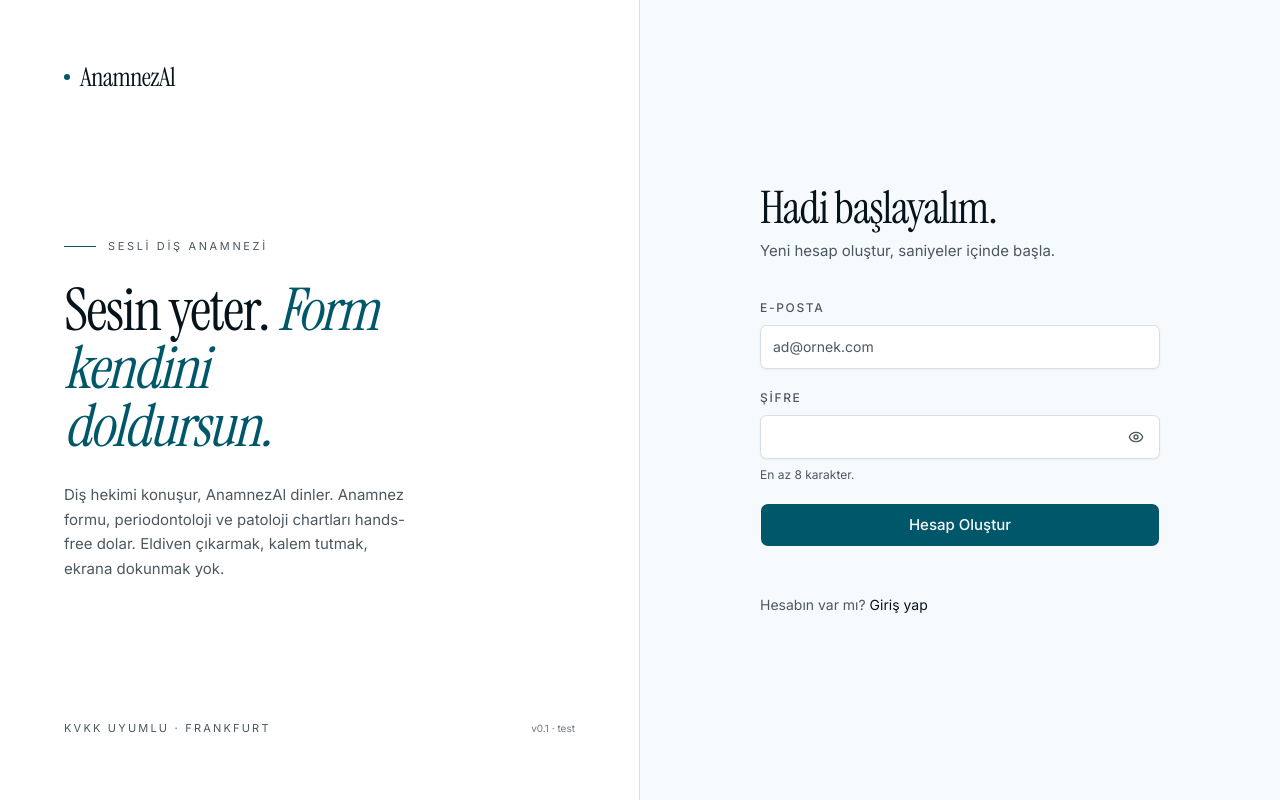
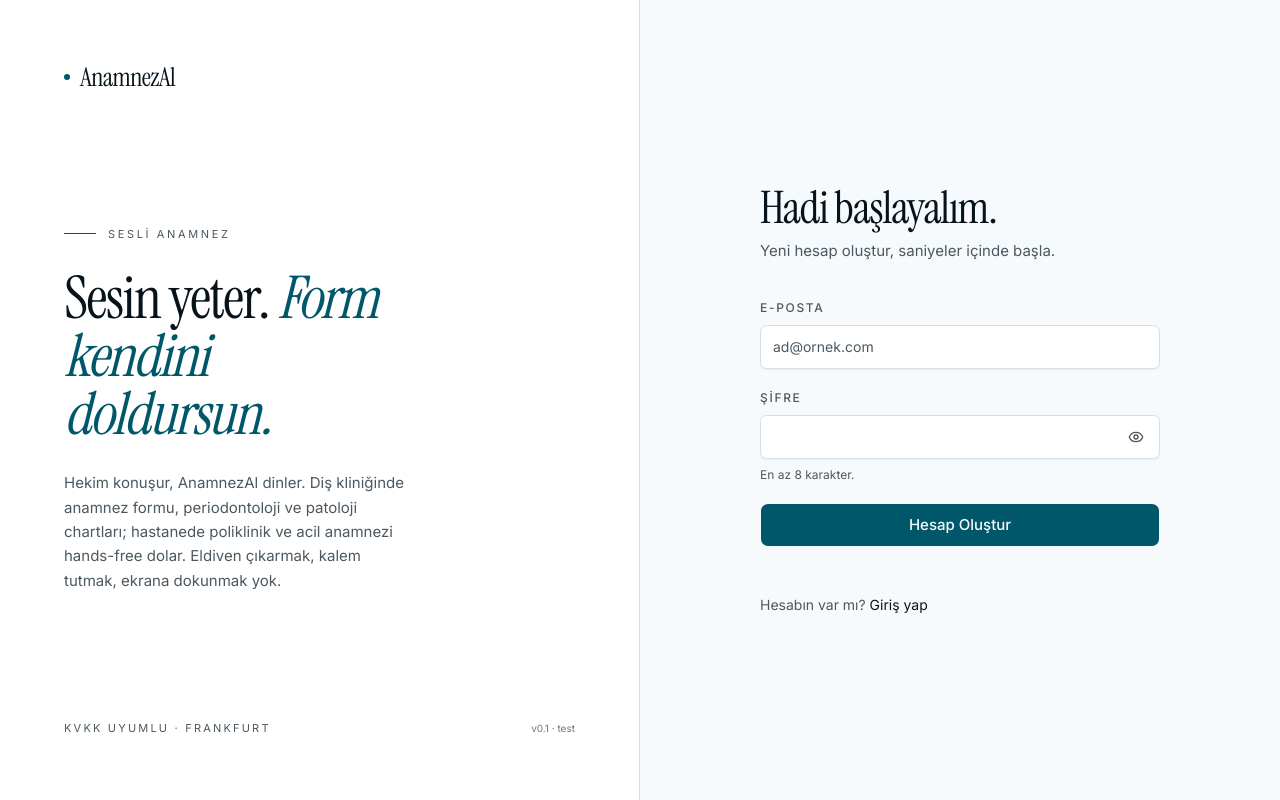
Before and after one commit to aliegecubuk/anamnez_ai, a Next.js app: page /sign-up in a window 1280 px wide. Built offline with nearby package versions, Linux system fonts and the light colour scheme; no server answers.

Commit message:
chore(ui): generalize copy from dental-only to anamnesis
Drop the stale 'coming soon' list from the dashboard and update
metadata/AuthShell copy to cover both dental clinic and hospital
(poliklinik/acil) modules.

```diff
--- a/src/app/dashboard/page.tsx
+++ b/src/app/dashboard/page.tsx
@@ -1,7 +1,7 @@
 import Link from 'next/link'
 import { auth, currentUser } from '@clerk/nextjs/server'
 import { redirect } from 'next/navigation'
-import { ArrowUpRight, Mic, Activity, Stethoscope } from 'lucide-react'
+import { ArrowUpRight } from 'lucide-react'
 import { supabaseAdmin } from '@/lib/supabase/admin'
 import TopBar from '@/components/app/TopBar'
 import KvkkGate from '@/components/consent/KvkkGate'
@@ -102,28 +102,6 @@ export default async function DashboardPage() {
           </div>
         </Link>
 
-        {/* Coming-soon list */}
-        <section className="mt-14">
-          <p className="mb-6 text-[11px] uppercase tracking-[0.22em] text-muted-foreground">Yakında</p>
-          <ul className="divide-y divide-border border-y border-border">
-            <ComingSoon
-              icon={<Mic className="h-4 w-4" />}
-              title="Sesli anamnez"
-              note="Whisper · Türkçe · gerçek zamanlı"
-            />
-            <ComingSoon
-              icon={<Activity className="h-4 w-4" />}
-              title="Periodontoloji chartı"
-              note="6 noktalı FDI · sesle doldurma"
-            />
-            <ComingSoon
-              icon={<Stethoscope className="h-4 w-4" />}
-              title="Patoloji chartı"
-              note="32 diş görsel · çoklu durum"
-            />
-          </ul>
-        </section>
-
         <footer className="mt-20 flex items-center justify-between text-[11px] uppercase tracking-[0.2em] text-muted-foreground">
           <span>KVKK uyumlu · Frankfurt eu-central-1</span>
           <span className="font-mono normal-case tracking-normal">v0.1 · test</span>
@@ -147,25 +125,3 @@ function StatRow({ label, value, hint }: { label: string; value: string; hint?:
     </div>
   )
 }
-
-function ComingSoon({
-  icon,
-  title,
-  note,
-}: {
-  icon: React.ReactNode
-  title: string
-  note: string
-}) {
-  return (
-    <li className="flex items-center justify-between py-4">
-      <div className="flex items-center gap-4">
-        <span className="grid h-7 w-7 place-items-center rounded-full bg-secondary text-muted-foreground">
-          {icon}
-        </span>
-        <span className="text-[15px] text-foreground">{title}</span>
-      </div>
-      <span className="text-[11px] uppercase tracking-[0.18em] text-muted-foreground">{note}</span>
-    </li>
-  )
-}
--- a/src/app/layout.tsx
+++ b/src/app/layout.tsx
@@ -18,8 +18,8 @@ const instrument = Instrument_Serif({
 })
 
 export const metadata: Metadata = {
-  title: 'AnamnezAl — Sesli Diş Anamnezi',
-  description: 'Diş hekimi konuşur, form kendini doldurur. Hands-free anamnez ve diş chartı.',
+  title: 'AnamnezAl — Sesli Anamnez',
+  description: 'Hekim konuşur, form kendini doldurur. Diş kliniği ve hastane (poliklinik/acil) için hands-free anamnez.',
 }
 
 export default function RootLayout({ children }: { children: React.ReactNode }) {
--- a/src/components/auth/AuthShell.tsx
+++ b/src/components/auth/AuthShell.tsx
@@ -25,7 +25,7 @@ export default function AuthShell({ children, heading, subheading }: Props) {
         <div className="space-y-7 max-w-[34ch]">
           <p className="text-[11px] uppercase tracking-[0.24em] text-muted-foreground inline-flex items-center gap-3">
             <span aria-hidden className="inline-block h-px w-8 bg-primary" />
-            Sesli diş anamnezi
+            Sesli anamnez
           </p>
           <h2 className="font-display leading-[0.98] tracking-tight text-foreground text-[clamp(2.6rem,4.6vw,4.4rem)]">
             Sesin yeter.{' '}
@@ -34,8 +34,9 @@ export default function AuthShell({ children, heading, subheading }: Props) {
             </em>
           </h2>
           <p className="text-[15px] leading-relaxed text-muted-foreground max-w-[44ch]">
-            Diş hekimi konuşur, AnamnezAl dinler. Anamnez formu, periodontoloji ve patoloji
-            chartları hands-free dolar. Eldiven çıkarmak, kalem tutmak, ekrana dokunmak yok.
+            Hekim konuşur, AnamnezAl dinler. Diş kliniğinde anamnez formu, periodontoloji ve
+            patoloji chartları; hastanede poliklinik ve acil anamnezi hands-free dolar.
+            Eldiven çıkarmak, kalem tutmak, ekrana dokunmak yok.
           </p>
         </div>
 
```
